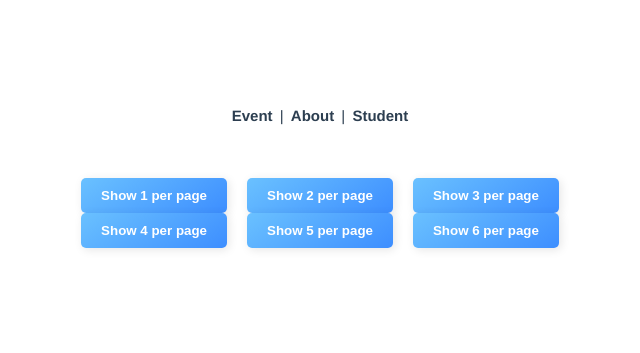
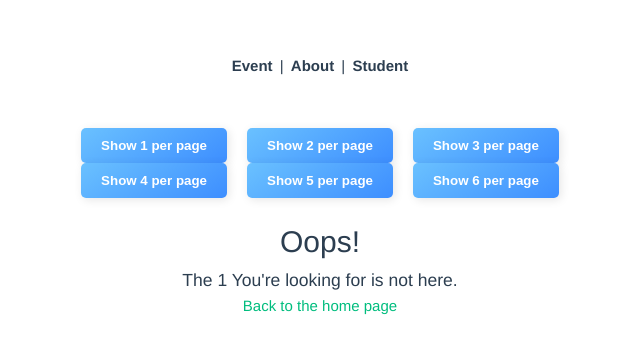
Before and after one commit to FarewellYU/331-Lab03, a Vue app: page /404/1 in a window 1280 px wide. Shown: the part 229-582 px from the top of the page, without its empty margins (16-656 px from the left). Built offline with nearby package versions, Linux system fonts and the light colour scheme.

Commit message:
5.1 wrong id like abc cant access and display oops something like that

```diff
--- a/src/router/index.ts
+++ b/src/router/index.ts
@@ -6,6 +6,7 @@
 import EventRegisterView from '@/views/event/RegisterView.vue'
 import EventEditView from '@/views/event/EditView.vue'
 import EventLayoutView from '@/views/event/LayoutView.vue'
+import NotFoundView from '@/views/NotFoundView.vue'
 
 
 const router = createRouter({
@@ -55,6 +56,17 @@
       props: true
     }
     ]
+    },
+    {
+      path: '/404/:resource',
+      name: '404-resource-view',
+      component: NotFoundView,
+      props:true
+    },
+    {
+      path: '/:catchAll(.*)',
+      name: 'not-found',
+      component: NotFoundView
     }
 
   ]
--- /dev/null
+++ b/src/views/NotFoundView.vue
@@ -0,0 +1,16 @@
+<script setup lang = "ts">
+import { defineProps, withDefaults } from 'vue'
+const props = withDefaults(
+    defineProps<{
+        resource: string
+    }>(),
+    {
+        resource : 'page'
+    }
+)
+</script>
+<template>
+    <h1>Oops!</h1>
+    <h3>The {{ resource }} You're looking for is not here.</h3>
+    <router-link :to="{ name: 'event-list-view' }">Back to the home page</router-link>
+</template>
--- a/src/views/event/LayoutView.vue
+++ b/src/views/event/LayoutView.vue
@@ -2,6 +2,7 @@
 import { ref, onMounted } from 'vue'
 import { type Event } from '@/types'
 import EventService from '@/services/EventService'
+import { useRouter } from 'vue-router';
 
 const event = ref<Event | null>(null)
 const props = defineProps({
@@ -10,13 +11,18 @@
     required: true
   }
 })
+const router = useRouter()
+
 onMounted(() => {
   EventService.getEvent(parseInt(props.id))
     .then((response) => {
       event.value = response.data
     })
-    .catch((error) => {
-      console.error('There was an error!', error)
+    .catch(() => {
+      router.push({
+        name: '404-resource-view',
+        params: { resource: 'event' }
+      })
     })
 })
 </script>
```
